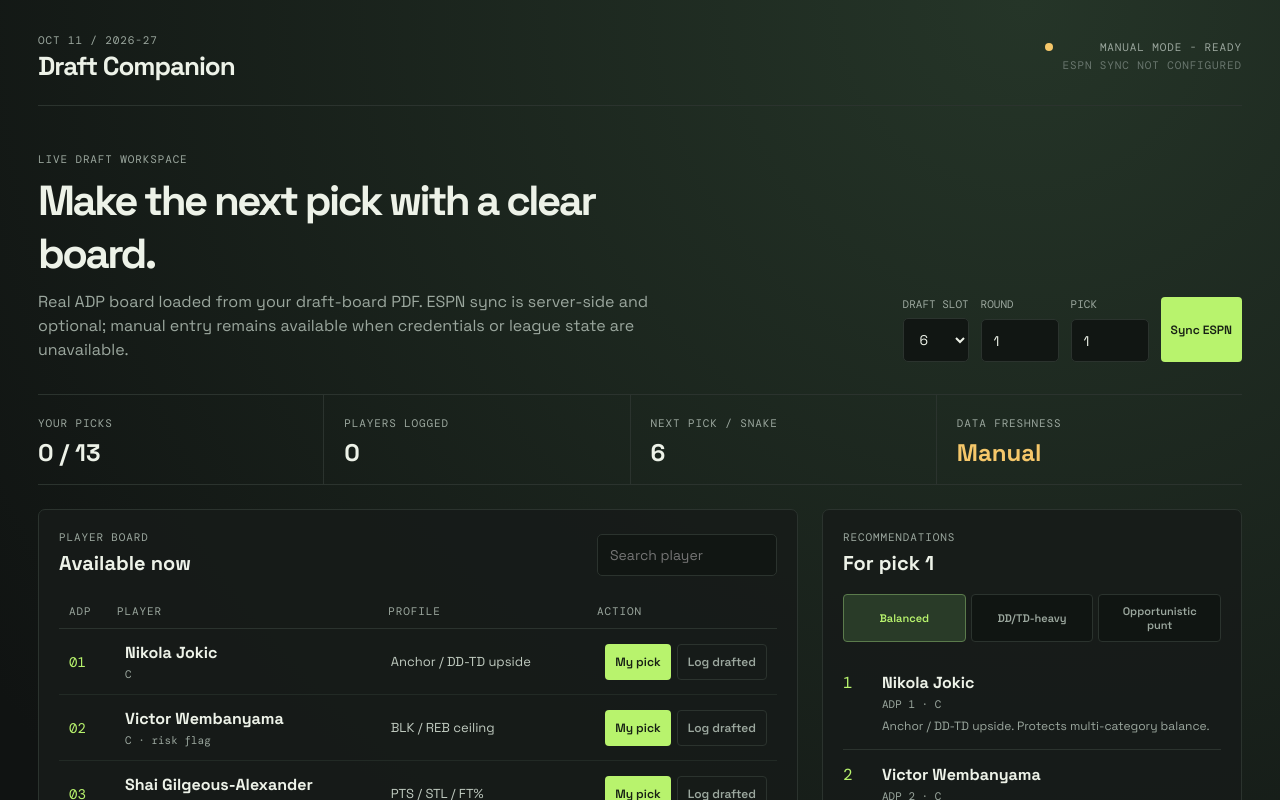
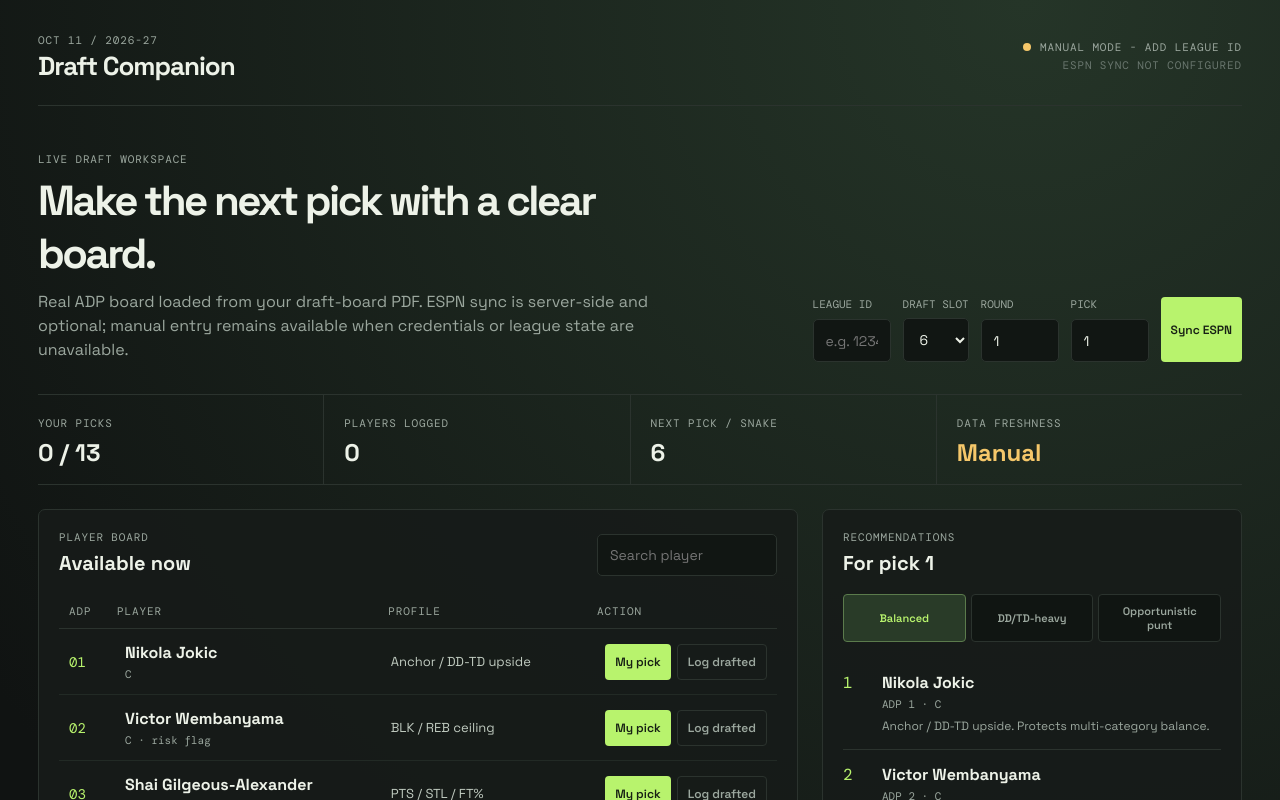
Before and after one commit to o1ie12/nba-fantasy, a Next.js app: page / in a window 1280 px wide. Shown: the top 800 px of the page. Built offline with nearby package versions, Linux system fonts and the light colour scheme.

Commit message:
Support ESPN SWID and S2 private sync

```diff
--- a/app/api/espn/route.ts
+++ b/app/api/espn/route.ts
@@ -18,7 +18,16 @@ async function readEspn(path: string) {
 
 export async function GET(request: NextRequest) {
   const view = request.nextUrl.searchParams.get('view') || 'draft'
-  const leagueId = process.env.ESPN_LEAGUE_ID
+  const leagueId = request.nextUrl.searchParams.get('leagueId') || process.env.ESPN_LEAGUE_ID
+
+  if (view === 'status') {
+    return NextResponse.json({
+      source: 'server configuration',
+      leagueConfigured: Boolean(leagueId),
+      privateCookiesConfigured: Boolean(process.env.ESPN_S2 && process.env.ESPN_SWID),
+      message: leagueId ? 'Ready to sync ESPN draft data' : 'Enter a league ID or configure ESPN_LEAGUE_ID',
+    })
+  }
   const fetchedAt = new Date().toISOString()
 
   try {
--- a/app/page.tsx
+++ b/app/page.tsx
@@ -67,12 +67,18 @@ export default function Home() {
   const [search, setSearch] = useState('')
   const [strategy, setStrategy] = useState<Strategy>('Balanced')
   const [draftPosition, setDraftPosition] = useState('6')
+  const [leagueId, setLeagueId] = useState('')
   const [round, setRound] = useState('1')
   const [pick, setPick] = useState('1')
-  const [status, setStatus] = useState('Manual mode - ready')
+  const [status, setStatus] = useState('Checking ESPN configuration…')
   const [syncing, setSyncing] = useState(false)
 
   useEffect(() => { setDrafted(load('nba-drafted')); setMyPicks(load('nba-my-picks')) }, [])
+  useEffect(() => {
+    fetch('/api/espn?view=status', { cache: 'no-store' }).then(r => r.json()).then(data => {
+      setStatus(data.privateCookiesConfigured ? 'ESPN private sync ready' : data.leagueConfigured ? 'ESPN public sync ready' : 'Manual mode - add league ID')
+    }).catch(() => setStatus('Manual mode - ESPN unavailable'))
+  }, [])
   useEffect(() => { localStorage.setItem('nba-drafted', JSON.stringify(drafted)); localStorage.setItem('nba-my-picks', JSON.stringify(myPicks)) }, [drafted, myPicks])
 
   const available = useMemo(() => players.filter(p => !drafted.includes(p.name) && p.name.toLowerCase().includes(search.toLowerCase())), [drafted, search])
@@ -91,7 +97,8 @@ export default function Home() {
   const syncEspn = async () => {
     setSyncing(true)
     try {
-      const response = await fetch('/api/espn?view=draft', { cache: 'no-store' })
+      const query = leagueId ? `&leagueId=${encodeURIComponent(leagueId)}` : ''
+      const response = await fetch(`/api/espn?view=draft${query}`, { cache: 'no-store' })
       const data = await response.json()
       if (!response.ok) throw new Error(data.error || 'ESPN sync failed')
       setStatus(`ESPN synced · ${data.picks?.filter((p: { drafted: boolean }) => p.drafted).length || 0} drafted picks`)
@@ -102,7 +109,7 @@ export default function Home() {
 
   return <main>
     <header className="topbar"><div><span className="eyebrow">OCT 11 / 2026-27</span><h1>Draft Companion</h1></div><div className="connection"><span className="dot" /> {status}<small>ESPN sync not configured</small></div></header>
-    <section className="hero"><div><p className="eyebrow">LIVE DRAFT WORKSPACE</p><h2>Make the next pick with a clear board.</h2><p className="muted">Real ADP board loaded from your draft-board PDF. ESPN sync is server-side and optional; manual entry remains available when credentials or league state are unavailable.</p></div><div className="controls"><label>Draft slot <select value={draftPosition} onChange={e => setDraftPosition(e.target.value)}>{Array.from({length:12},(_,i)=><option key={i}>{i+1}</option>)}</select></label><label>Round <input value={round} onChange={e=>setRound(e.target.value)} type="number" min="1" max="13" /></label><label>Pick <input value={pick} onChange={e=>setPick(e.target.value)} type="number" min="1" max="156" /></label><button onClick={syncEspn} disabled={syncing}>{syncing ? 'Syncing…' : 'Sync ESPN'}</button></div></section>
+    <section className="hero"><div><p className="eyebrow">LIVE DRAFT WORKSPACE</p><h2>Make the next pick with a clear board.</h2><p className="muted">Real ADP board loaded from your draft-board PDF. ESPN sync is server-side and optional; manual entry remains available when credentials or league state are unavailable.</p></div><div className="controls"><label>League ID <input value={leagueId} onChange={e=>setLeagueId(e.target.value)} placeholder="e.g. 123456789" inputMode="numeric" /></label><label>Draft slot <select value={draftPosition} onChange={e => setDraftPosition(e.target.value)}>{Array.from({length:12},(_,i)=><option key={i}>{i+1}</option>)}</select></label><label>Round <input value={round} onChange={e=>setRound(e.target.value)} type="number" min="1" max="13" /></label><label>Pick <input value={pick} onChange={e=>setPick(e.target.value)} type="number" min="1" max="156" /></label><button onClick={syncEspn} disabled={syncing}>{syncing ? 'Syncing…' : 'Sync ESPN'}</button></div></section>
     <div className="stats"><div><span>YOUR PICKS</span><strong>{myPicks.length} / 13</strong></div><div><span>PLAYERS LOGGED</span><strong>{drafted.length}</strong></div><div><span>NEXT PICK / SNAKE</span><strong>{nextPick || '—'}</strong></div><div><span>DATA FRESHNESS</span><strong className="amber">Manual</strong></div></div>
     <div className="layout"><section className="panel board"><div className="panelhead"><div><p className="eyebrow">PLAYER BOARD</p><h3>Available now</h3></div><input className="search" placeholder="Search player" value={search} onChange={e=>setSearch(e.target.value)} /></div><div className="boardhead"><span>ADP</span><span>PLAYER</span><span>PROFILE</span><span>ACTION</span></div>{available.map(p=><div className="player" key={p.name}><b>{String(p.rank).padStart(2,'0')}</b><div><strong>{p.name}</strong><small>{p.positions}{p.risk ? ' · risk flag' : ''}</small></div><span className="profile">{p.note}</span><div className="actions"><button onClick={()=>addPick(p,true)}>My pick</button><button className="ghost" onClick={()=>addPick(p,false)}>Log drafted</button></div></div>)}{available.length===0 && <div className="empty">No available player matches this search.</div>}</section>
       <aside className="side"><section className="panel"><div className="panelhead"><div><p className="eyebrow">RECOMMENDATIONS</p><h3>For pick {pick}</h3></div></div><div className="strategy">{(['Balanced','DD/TD-heavy','Opportunistic punt'] as Strategy[]).map(s=><button key={s} className={strategy===s?'selected':''} onClick={()=>setStrategy(s)}>{s}</button>)}</div>{recommendations.map((p,i)=><div className="recommend" key={p.name}><div className="rank">{i+1}</div><div><strong>{p.name}</strong><small>ADP {p.rank} · {p.positions}</small><p>{p.note}. {strategy === 'Balanced' ? 'Protects multi-category balance.' : strategy === 'DD/TD-heavy' ? 'Adds repeatable frontcourt counting-stat upside.' : 'Useful if the roster is intentionally conceding a weaker category.'}</p></div></div>)}</section>
```
Also changed, not shown: 2 other files (tests, documents, lock files or other folders).
